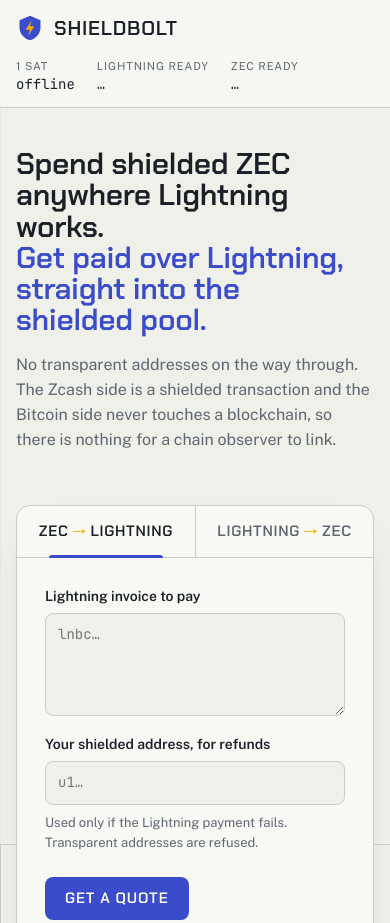
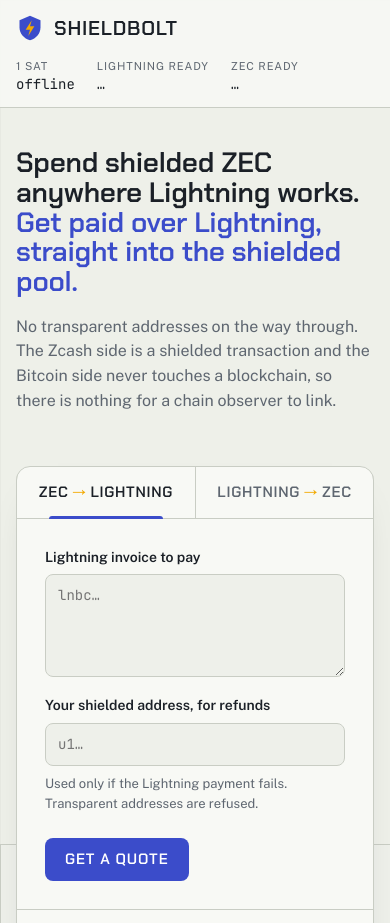
Before and after one commit to wildanrhmn/leyden, a plain HTML site: page web/index.html in a window 390 px wide. Shown: the top 923 px of the page. Drawn offline with Linux system fonts and the light colour scheme; no server answers.

Commit message:
Fix hidden form layout and headline width

```diff
--- a/web/style.css
+++ b/web/style.css
@@ -33,6 +33,7 @@
 }
 
 * { box-sizing: border-box; }
+[hidden] { display: none !important; }
 html { -webkit-text-size-adjust: 100%; }
 body {
   margin: 0; background: var(--film); color: var(--graphite);
@@ -61,7 +62,7 @@
 main { max-width: 1120px; margin: 0 auto; padding: 0 clamp(16px, 4vw, 48px); }
 
 .thesis { padding: clamp(40px, 8vw, 88px) 0 28px; }
-.thesis h1 { font: 600 clamp(30px, 5.2vw, 58px)/1.04 var(--display); letter-spacing: -.01em; margin: 0 0 18px; max-width: 18ch; }
+.thesis h1 { font: 600 clamp(28px, 4.4vw, 50px)/1.06 var(--display); letter-spacing: -.01em; margin: 0 0 18px; max-width: 24ch; }
 .thesis h1 span { color: var(--cobalt); }
 .lede { color: var(--lead); max-width: 62ch; margin: 0; }
 
```
